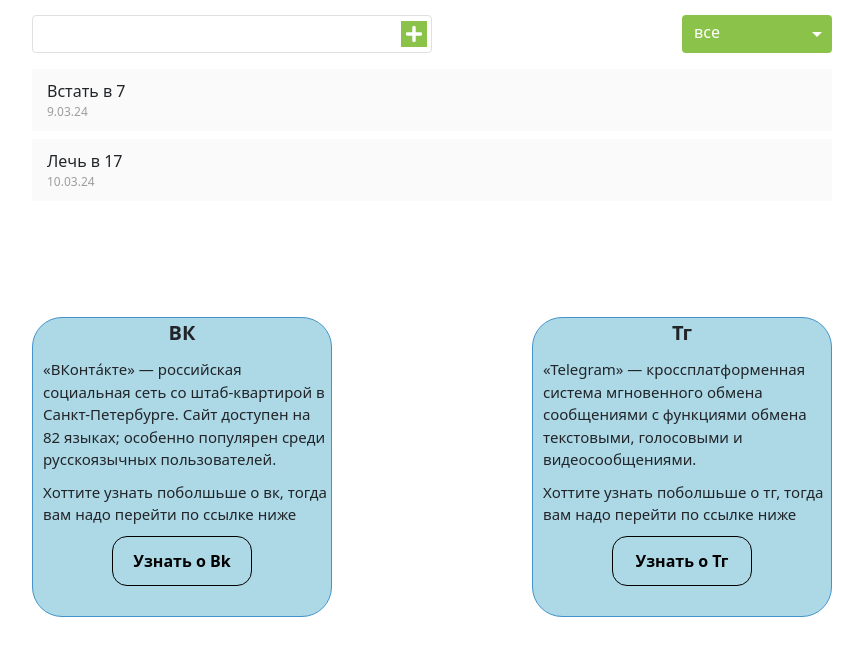
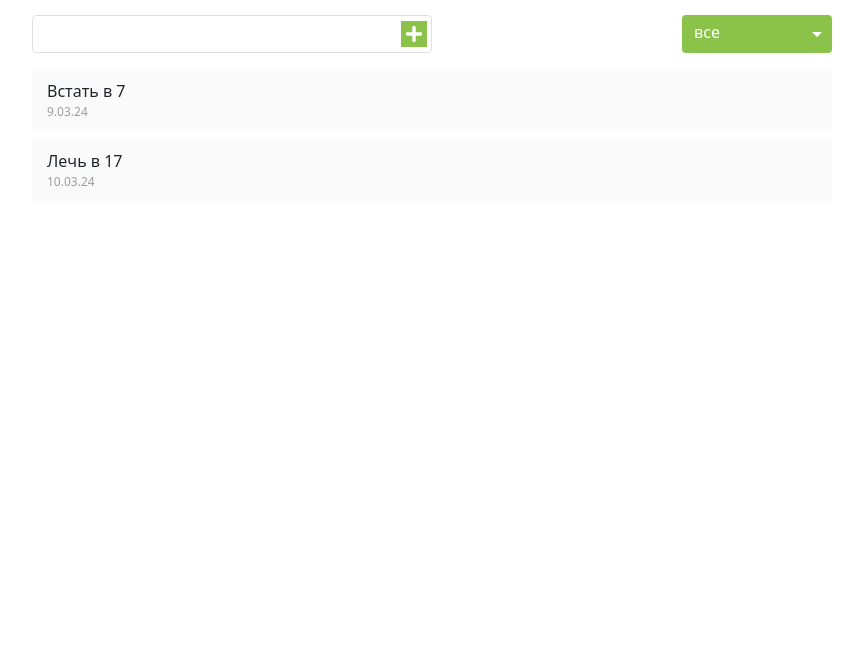
Before and after one commit to Madina-kh16/pages-react, a React (Create React App) app in the folder pages/: page / in a window 1280 px wide. Shown: the top 656 px of the page, without its empty margins (208-1071 px from the left). Built offline with nearby package versions, Linux system fonts and the light colour scheme.

Commit message:
deleted the file

```diff
--- a/pages/public/index.html
+++ b/pages/public/index.html
@@ -11,6 +11,5 @@
   <body>
     <noscript>You need to enable JavaScript to run this app.</noscript>
     <div id="root"></div>
-    <div id="blocks__ads"></div>
   </body>
 </html>
--- a/pages/src/Block.js
+++ /dev/null
@@ -1,26 +0,0 @@
-import Contact from "./components/block1/contact";
-import Sites from "./components/block2/sites";
-
-const Block = () => {
-  return (
-    <div className="blocks">
-      <Contact
-        title="ВК"
-        value="«ВКонта́кте» — российская социальная сеть со штаб-квартирой в
-        Санкт-Петербурге. Сайт доступен на 82 языках; особенно популярен среди
-        русскоязычных пользователей."
-        desc="Хоттите узнать поболшьше о вк, тогда вам надо перейти по ссылке ниже"
-        href="Узнать о Вk"
-      />
-      <Sites
-        title="Тг"
-        value="«Telegram» — кроссплатформенная система мгновенного обмена сообщениями с
-        функциями обмена текстовыми, голосовыми и видеосообщениями."
-        desc="Хоттите узнать поболшьше о тг, тогда вам надо перейти по ссылке ниже"
-        href="Узнать о Тг"
-      />
-    </div>
-  );
-};
-
-export default Block;
--- a/pages/src/components/block1/contact.js
+++ /dev/null
@@ -1,21 +0,0 @@
-const Contact = ({ title, value, desc, href }) => {
-  return (
-    <div className="block">
-      <div className="title">
-        <b>{title}</b>
-      </div>
-      <div className="desc">{value}</div>
-      <div className="desc">{desc}</div>
-      <div className="btn">
-        <a
-          className="link"
-          href="https://ru.wikipedia.org/wiki/%D0%92%D0%9A%D0%BE%D0%BD%D1%82%D0%B0%D0%BA%D1%82%D0%B5"
-        >
-          <b>{href}</b>
-        </a>
-      </div>
-    </div>
-  );
-};
-
-export default Contact;
--- a/pages/src/components/block2/sites.js
+++ /dev/null
@@ -1,21 +0,0 @@
-const Sites = ({ title, value, desc, href }) => {
-  return (
-    <div className="block">
-      <div className="title">
-        <b>{title}</b>
-      </div>
-      <div className="desc">{value}</div>
-      <div className="desc">{desc}</div>
-      <div className="btn">
-        <a
-          className="link"
-          href="https://ru.wikipedia.org/wiki/%D0%92%D0%9A%D0%BE%D0%BD%D1%82%D0%B0%D0%BA%D1%82%D0%B5"
-        >
-          <b>{href}</b>
-        </a>
-      </div>
-    </div>
-  );
-};
-
-export default Sites;
--- a/pages/src/index.js
+++ b/pages/src/index.js
@@ -2,9 +2,6 @@
 import ReactDOM from "react-dom/client";
 import "./index.css";
 import App from "./App";
-import Block from "./Block";
 
 const root = ReactDOM.createRoot(document.getElementById("root"));
 root.render(<App />);
-const blocks = ReactDOM.createRoot(document.getElementById("blocks__ads"));
-blocks.render(<Block />);
```
